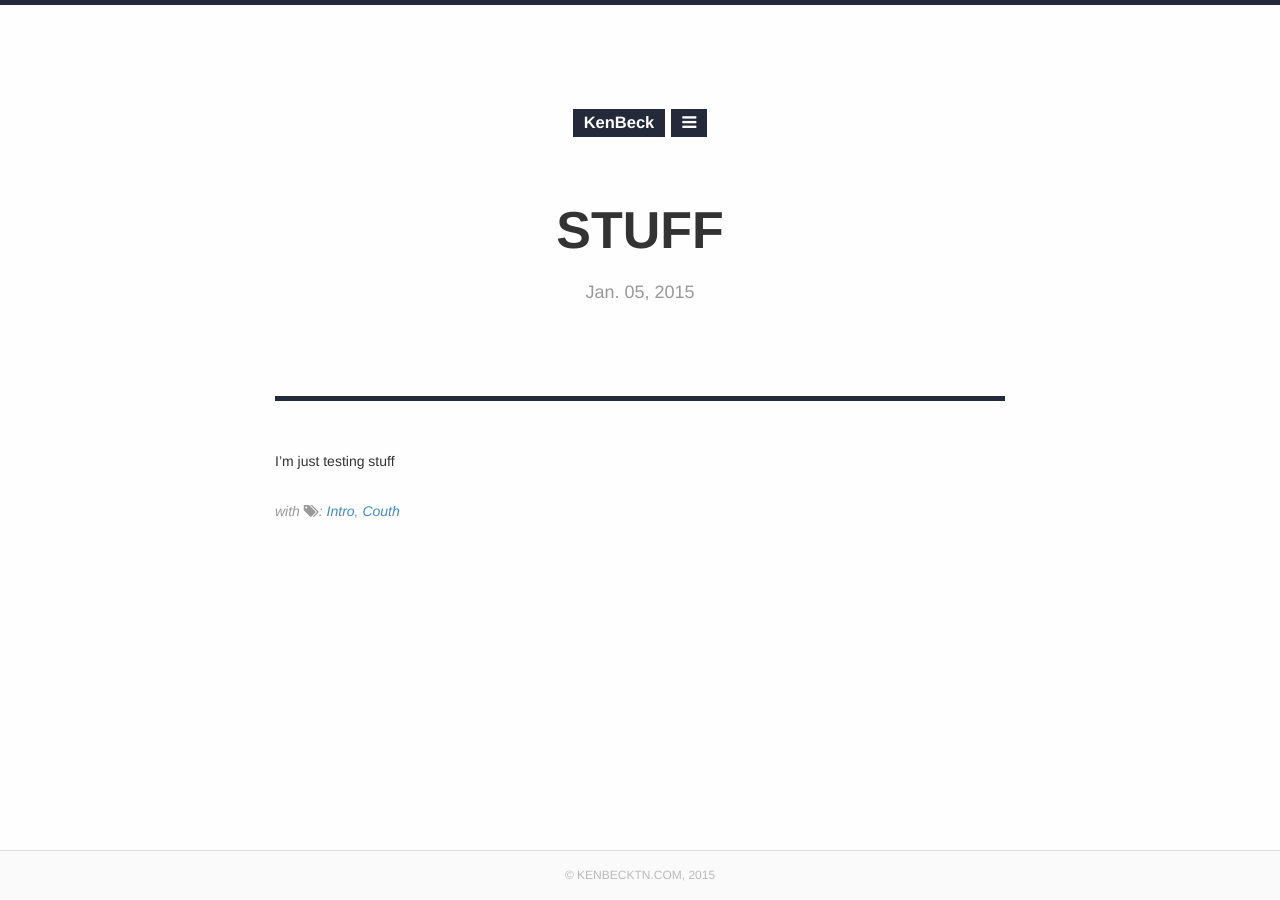
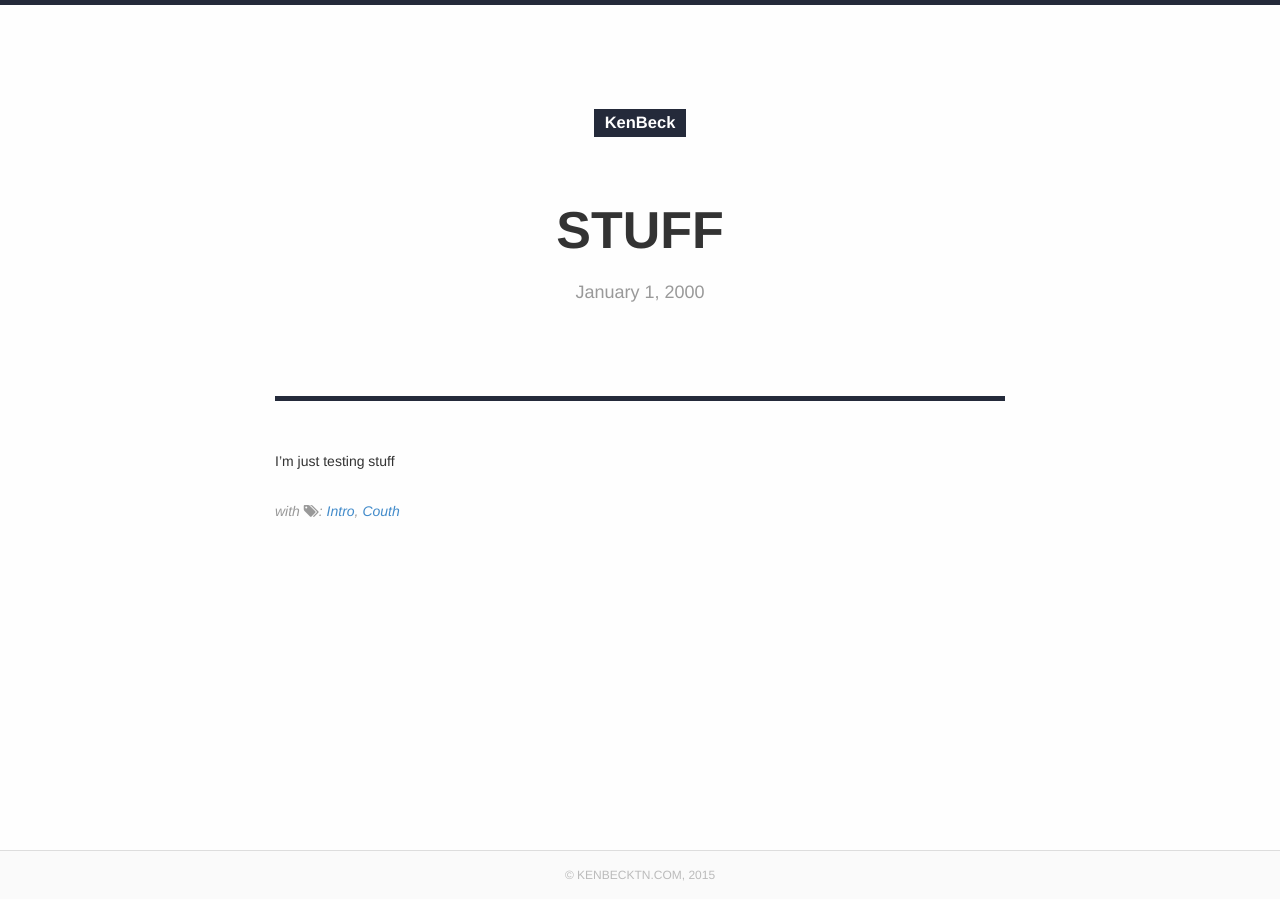
Before and after one commit to couthcommander/couthcommander.github.io, a Jekyll site: the page built from _posts/2015-01-05-intro.md, in a window 1280 px wide. Built offline with Jekyll 4.4.1, drawn with Linux system fonts in a browser that asks for light colours; Markdown is read by kramdown in place of the engine named in the settings.

Commit message:
more fixes

```diff
--- a/_layouts/default.html
+++ b/_layouts/default.html
@@ -22,7 +22,8 @@
                         </div>
                     <![endif]-->
                     <a href="/" class="label label-darkblue">{{ site.name }}</a>
-                    <a href="/blog/" class="label label-darkblue" data-toggle="tooltip" title="Articles"><i class="fa fa-bars"></i></a>
+                    <a href="/blog/" class="label label-darkblue" data-toggle="tooltip" title="Articles"></a>
+                    <a href="/tags.html" class="label label-darkblue" data-toggle="tooltip" title="Tags"></a>
                 </div>
                 <div id="content">
 {{ content }}
--- a/_layouts/post.html
+++ b/_layouts/post.html
@@ -7,7 +7,7 @@ layout: default
 <article>
     <header id="post-header">
         <h1 id="post-title">{{ post.title }}</h1>
-        <h4 id="post-subtitle"><time datetime="{{ post.date | date_to_xmlschema }}">{{ post.date | date: '%b. %d, %Y' }}</time></h4>
+        <h4 id="post-subtitle"><time datetime="{{ post.date | date_to_xmlschema }}">{{ post.date | date: '%B %-d, %Y' }}</time></h4>
     </header>
 
     <div id="post-content">
--- a/_posts/2015-01-05-intro.md
+++ b/_posts/2015-01-05-intro.md
@@ -1,6 +1,7 @@
 ---
 layout: post
 title: Stuff
+date: 2000-01-01
 tags: [intro, couth]
 ---
 
--- a/index.html
+++ b/index.html
@@ -10,7 +10,7 @@ layout: default
     <div class="list-group">
         {% for post in site.posts limit: 10 %}
             <a href="{{ post.url }}" class="list-group-item">
-                <h4 class="list-group-item-heading">{{ post.title }}<small> &ndash; <time datetime="{{ post.date | date_to_xmlschema }}">{{ post.date | date: '%b. %d, %Y' }}</time></small></h4>
+                <h4 class="list-group-item-heading">{{ post.title }}<small> &ndash; <time datetime="{{ post.date | date_to_xmlschema }}">{{ post.date | date: '%B %-d, %Y' }}</time></small></h4>
             </a>
         {% endfor %}
     </div>
--- a/tags.html
+++ b/tags.html
@@ -9,7 +9,7 @@ title: Articles By Tag
 
 <div id="post-content">
     {% if site.data.tags %}
-        {% for data_tag in site.data.tags %}
+        {% for data_tag in site.data.tags | sort: 'name' %}
             <section class="post">
                 <header class="post-header">
                     <h4 class="post-title"><a href="/blog/tag/{{ data_tag.slug }}/">{{ data_tag.name }}</a></h4>
```
Also changed, not shown: other parts of tags.html (+1 -1 lines).
